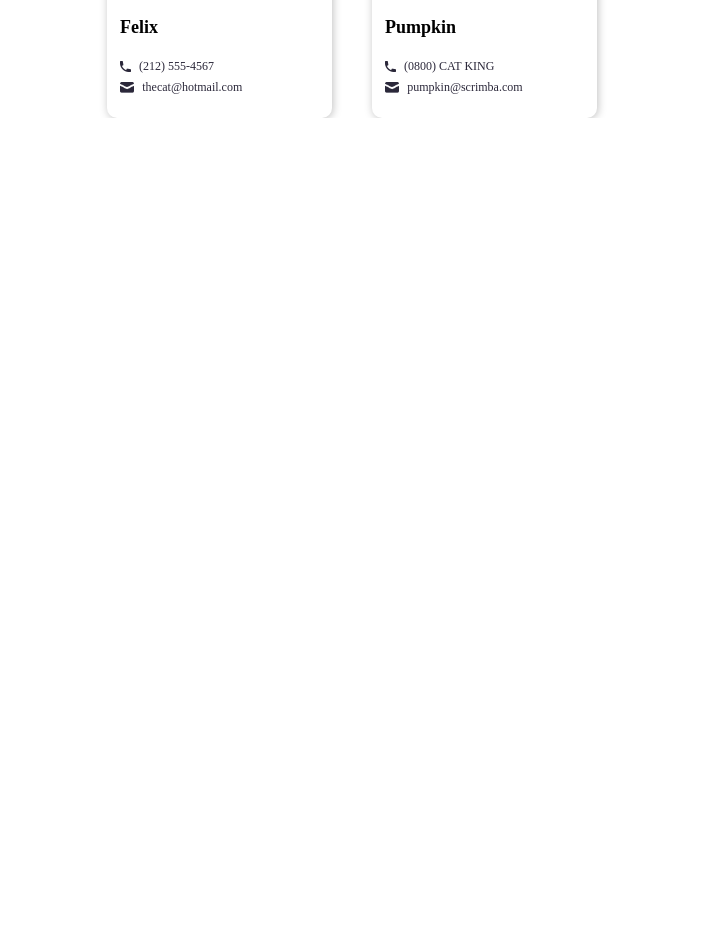
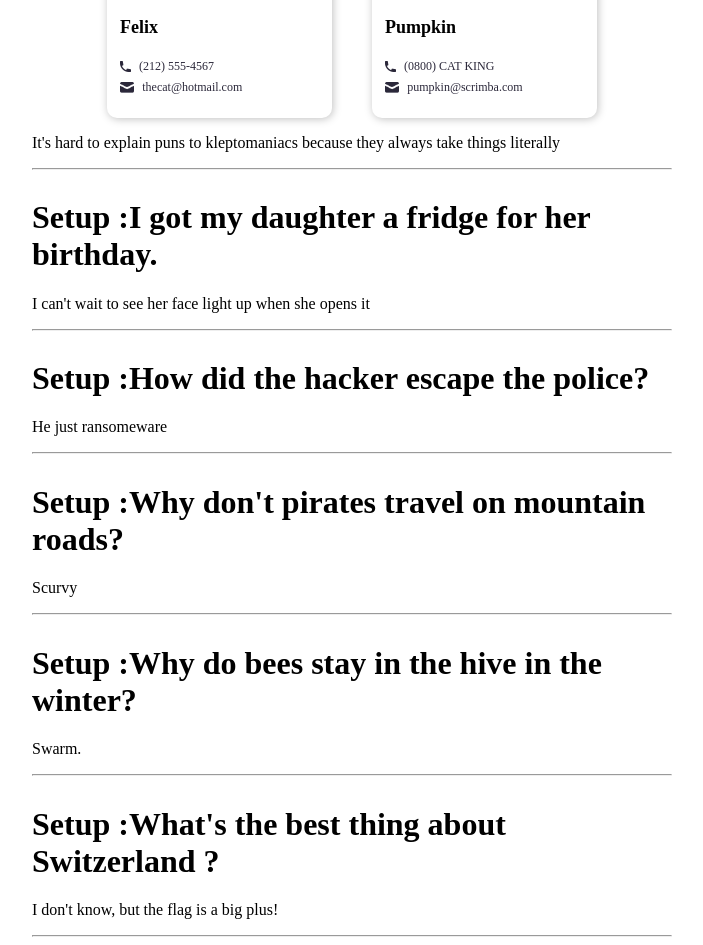
Before and after one commit to Ndiongmo/scrimba-airbnb-clone, a React (Create React App) app: page / in a window 1280 px wide. Shown: the part 1240-2185 px from the top of the page, without its empty margins (288-991 px from the left). Before the commit the page ends 1358 px from the top, so only its background shows below. Built offline with nearby package versions, Linux system fonts and the light colour scheme.

Commit message:
Destructuring props | Props practice | Passing in non-string props

```diff
--- a/src/App.css
+++ b/src/App.css
@@ -64,7 +64,7 @@
 }
 
 .Card-items {
-    /* flex-direction: column; */
+    flex-direction: column;
 }
 
 .Card-items .Card-image {
@@ -76,7 +76,7 @@
 .card--stats {
     display: flex;
     flex-direction: row;
-    justify-content: start;
+    justify-content: flex-start;
     gap: 5px;
 }
 
@@ -97,7 +97,6 @@
     }
 }
 
-/*Contact style*/
 .contacts {
     display: flex;
     justify-content: center;
--- /dev/null
+++ b/src/components/Joke/index.jsx
@@ -0,0 +1,10 @@
+function Joke(props) {
+    return (
+        <div>
+            {props.setup && <h1>Setup :{props.setup}</h1>}
+            <p>{props.punchline}</p>
+            <hr />
+        </div>
+    )
+}
+export default Joke
--- a/src/pages/Home/index.jsx
+++ b/src/pages/Home/index.jsx
@@ -3,6 +3,7 @@
 import Hero from '../../components/Hero'
 import Card from '../../components/Card'
 import Contact from '../../components/Contact'
+import Joke from '../../components/Joke'
 
 import Whiskerson from '../../assets/mr-whiskerson.png'
 import Fluffykins from '../../assets/fluffykins.png'
@@ -41,19 +42,27 @@
                     email="pumpkin@scrimba.com"
                 />
             </div>
-            {/* <header className="App-header">
-                <p>
-                    Edit <code>src/App.js</code> and save to reload.
-                </p>
-                <a
-                    className="App-link"
-                    href="https://reactjs.org"
-                    target="_blank"
-                    rel="noopener noreferrer"
-                >
-                    Learn React
-                </a>
-            </header> */}
+            <Joke punchline="It's hard to explain puns to kleptomaniacs because they always take things literally" />
+            <Joke
+                setup="I got my daughter a fridge for her birthday."
+                punchline="I can't wait to see her face light up when she opens it"
+            />
+            <Joke
+                setup="How did the hacker escape the police?"
+                punchline="He just ransomeware"
+            />
+            <Joke
+                setup="Why don't pirates travel on mountain roads?"
+                punchline="Scurvy"
+            />
+            <Joke
+                setup="Why do bees stay in the hive in the winter?"
+                punchline="Swarm."
+            />
+            <Joke
+                setup="What's the best thing about Switzerland ?"
+                punchline="I don't know, but the flag is a big plus!"
+            />
         </div>
     )
 }
```
